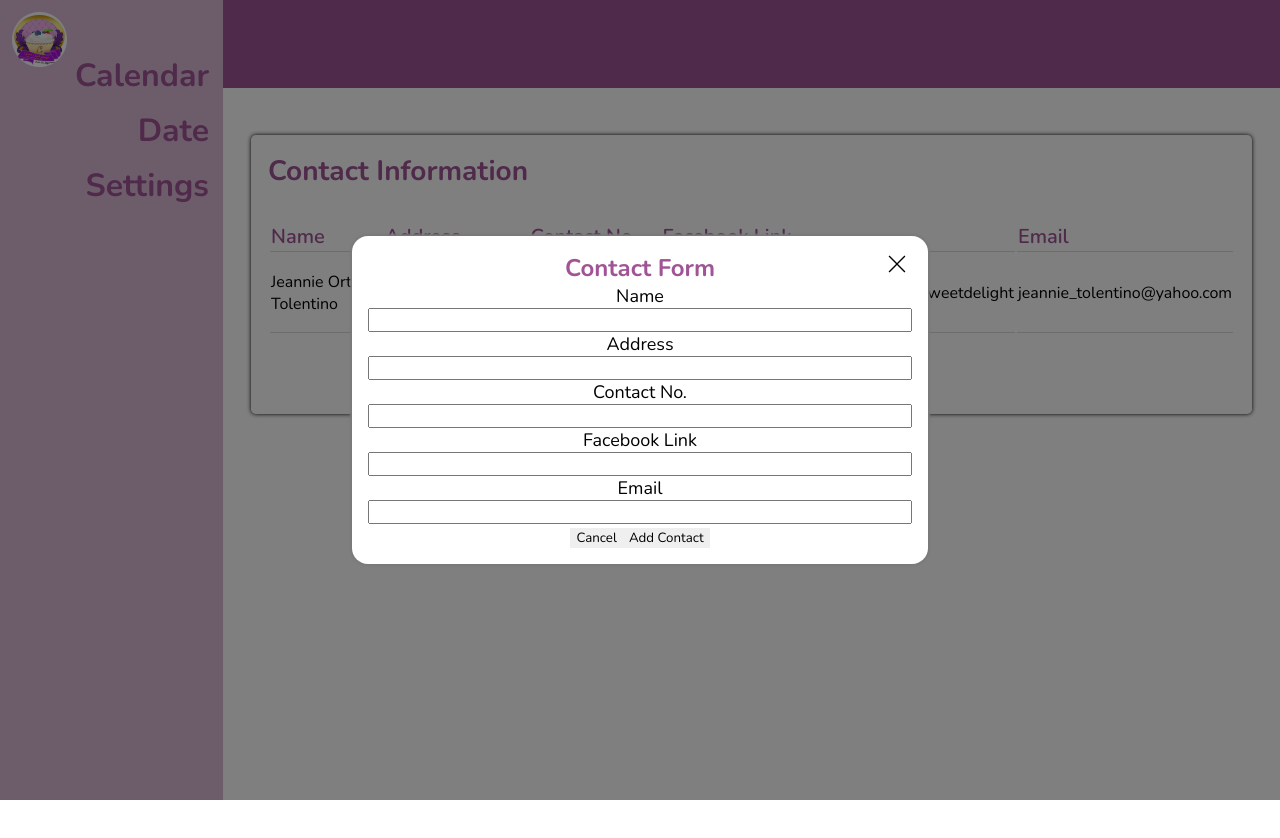
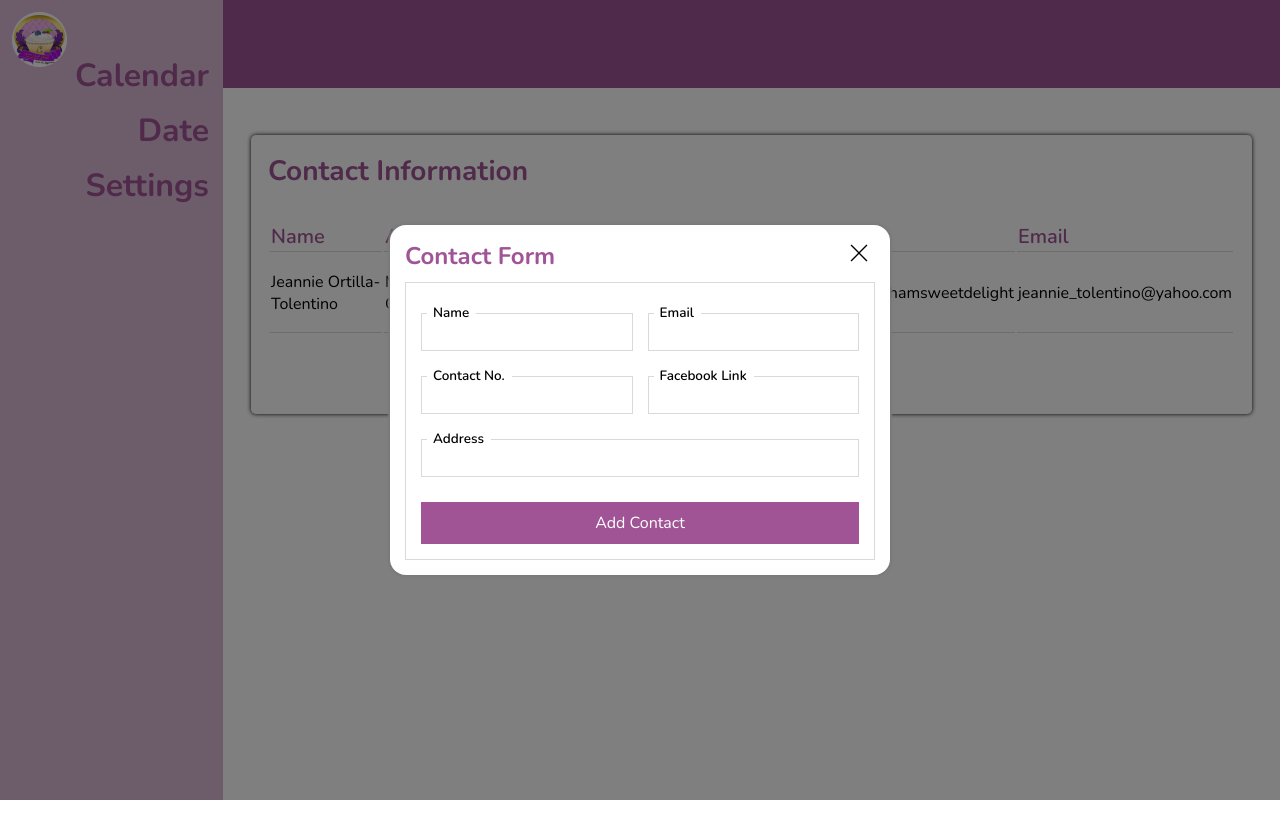
Before and after one commit to goopiktu/admin_chicams, a React (Create React App) app in the folder admin/frontend/: page /settings in a window 1280 px wide. Both pictures are taken after a click on the button "+ Add a Contact". Shown: the top 838 px of the page. Built offline with nearby package versions, Linux system fonts and the light colour scheme.

Commit message:
Added Form Design

```diff
--- a/admin/frontend/src/components/settings/add_contact/addButton.css
+++ b/admin/frontend/src/components/settings/add_contact/addButton.css
@@ -27,11 +27,11 @@
     flex-direction: column;
     font-size: 18px;
     justify-content: space-evenly;
-    text-align: center;
+    /* text-align: center; */
     width: 100%;
     height: 100%;
     box-sizing: border-box;
-    padding: 16px;
+    padding: 15px;
 }
 
 .contact-modal.active{
@@ -91,4 +91,6 @@
     font-style: normal;
     font-weight: 700;
     line-height: normal;
+
+    margin-bottom: 10px;
 }
--- a/admin/frontend/src/components/settings/add_contact/addButton.jsx
+++ b/admin/frontend/src/components/settings/add_contact/addButton.jsx
@@ -13,11 +13,13 @@ function AddContact({ onFormSubmit }) {
                 modal
                 onClose={() => setIsOpen(false)}
                 onOpen={() => setIsOpen(true)}
+                closeOnDocumentClick={false}
                 contentStyle={{ display: isOpen ? 'block' : 'none',
                                 animationName: isOpen ? 'fade-in' : 'fade-out',
                                 animationDuration: '0.25s',
                                 animationTimingFunction: 'ease-in-out',
-                                height: 'auto'}}
+                                height: 'auto',
+                                width: '500px'}}
                 >
                     {close => (
                         <div className="contact-modal active">
@@ -34,27 +36,41 @@ function AddContact({ onFormSubmit }) {
                             <div className="contactForm-title">Contact Form</div>
 
                             <form className="contactform-box" onSubmit={onFormSubmit}>
-                                <label className="contact-label" name="name">Name</label>
-                                <input type="text" className="contact-input" name="name"/>
 
-                                <label className="contact-label" name="address">Address</label>
-                                <input type="text" className="contact-input" name="address"/>
+                                <div className="form-row">
+                                    <div className="input-wrapper mr-15">
+                                        <label className="contact-label" for="name">Name</label>
+                                        <input type="text" className="contact-input" name="name"/>
+                                    </div>
 
-                                <label className="contact-label" name="contactNo">Contact No.</label>
-                                <input type="text" className="contact-input" name="contactNo"/>
+                                    <div className="input-wrapper">
+                                        <label className="contact-label" for="email">Email</label>
+                                        <input type="text" className="contact-input" name="email"/>
+                                    </div>
 
-                                <label className="contact-label" name="fbLink">Facebook Link</label>
-                                <input type="text" className="contact-input" name="fbLink"/>
+                                </div>
 
-                                <label className="contact-label" name="email">Email</label>
-                                <input type="text" className="contact-input" name="email"/>
+                                <div className="form-row">
+                                    <div className="input-wrapper mr-15">
+                                        <label className="contact-label" for="contactNo">Contact No.</label>
+                                        <input type="text" className="contact-input" name="contactNo"/>
+                                    </div>
+
+                                    <div className="input-wrapper">
+                                        <label className="contact-label" for="fbLink">Facebook Link</label>
+                                        <input type="text" className="contact-input" name="fbLink"/>
+                                    </div>
+                                </div>
+
+                                <div className="form-row">
+                                    <div className="input-wrapper">
+                                        <label className="contact-label" for="address">Address</label>
+                                        <input type="text" className="contact-input" name="address"/>
+                                    </div>
+                                </div>
 
                                 <div className="formbtn-layout">
-                                    <button onClick={() => {
-                                        close();
-                                    }}> Cancel </button>
-
-                                    <button type="submit">Add Contact</button>
+                                    <button type="submit" className="contact-btn">Add Contact</button>
                                 </div>
 
                             </form>
--- a/admin/frontend/src/components/settings/settings.css
+++ b/admin/frontend/src/components/settings/settings.css
@@ -110,10 +110,6 @@
     border-bottom: 1px solid #D9D9D9;
 }
 
-/* .scrollable-row{
-    white-space: nowrap;
-} */
-
 .scrollable-row{
     border-bottom: 1px solid #D9D9D9 !important;
 }
@@ -125,4 +121,93 @@
 .contactform-box{
     display: flex;
     flex-direction: column;
+    box-sizing: border-box;
+    padding: 15px;
+
+    border: 1px solid #D9D9D9;
 }
+
+.form-row{
+    display: flex;
+    width: 100%;
+    justify-content: space-between;
+    align-items: center;
+}
+
+.input-wrapper{
+    display: flex;
+    flex-direction: column;
+    position: relative;
+    width: 100%;
+
+    margin-bottom: 10px;
+}
+
+.contact-input{
+    padding-left: 18px;
+    padding-right: 12px;
+    padding-top: 10px;
+    padding-bottom: 8px;
+    border: 1px solid #D9D9D9;
+    -webkit-transition : border 500ms ease-out;
+    -moz-transition : border 500ms ease-out;
+    -o-transition : border 500ms ease-out;
+    transition : border 500ms ease-out;
+
+}
+
+.contact-input:focus{
+    outline: none;
+    border: 1px solid #A05496
+}
+
+.contact-input:hover{
+    box-shadow: none;
+    border: 1px solid #A05496;
+
+}
+
+.contact-label{
+    z-index: 2;
+    color: #000;
+    background-color: #fff;
+    border-radius: 3px;
+    margin-bottom: 0;
+    padding-left: 6px;
+    padding-right: 7px;
+    font-size: 13.5px;
+    font-weight: 600;
+    line-height: 15px;
+    display: inline-block;
+    position: relative;
+    bottom: -7px;
+    left: 6px;
+    width: auto;
+    align-self: start;
+}
+
+.contact-btn{
+    background-color: #A05496;
+    color: white;
+    font-family: 'Nunito';
+    font-size: 16px;
+    font-style: normal;
+    font-weight: 400;
+    line-height: normal;
+    cursor: pointer;
+    height: 42px;
+    width: 100%;
+    margin-top: 15px;
+    -webkit-transition : background-color 500ms ease-out;
+    -moz-transition : background-color 500ms ease-out;
+    -o-transition : background-color 500ms ease-out;
+    transition : background-color 500ms ease-out;
+}
+
+.contact-btn:hover{
+    background-color: #87497e;
+}
+
+.mr-15{
+    margin-right: 15px;
+}
```
